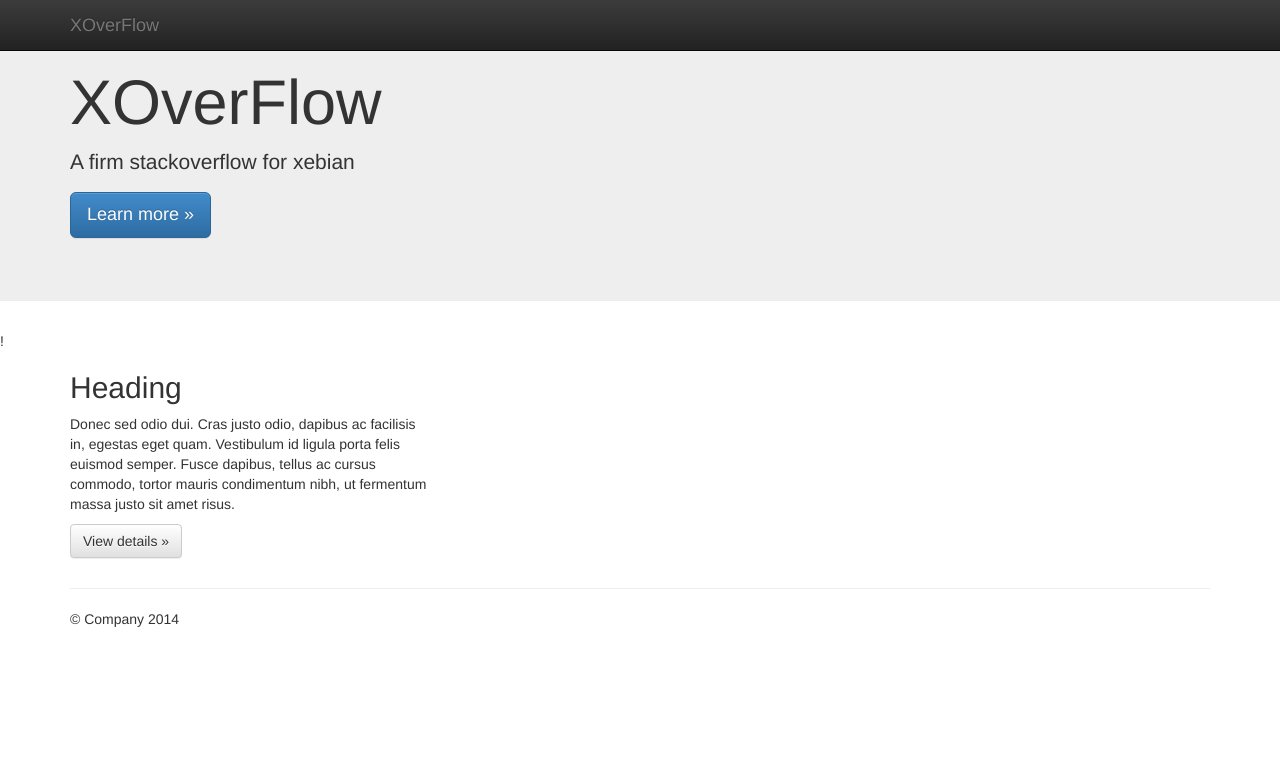
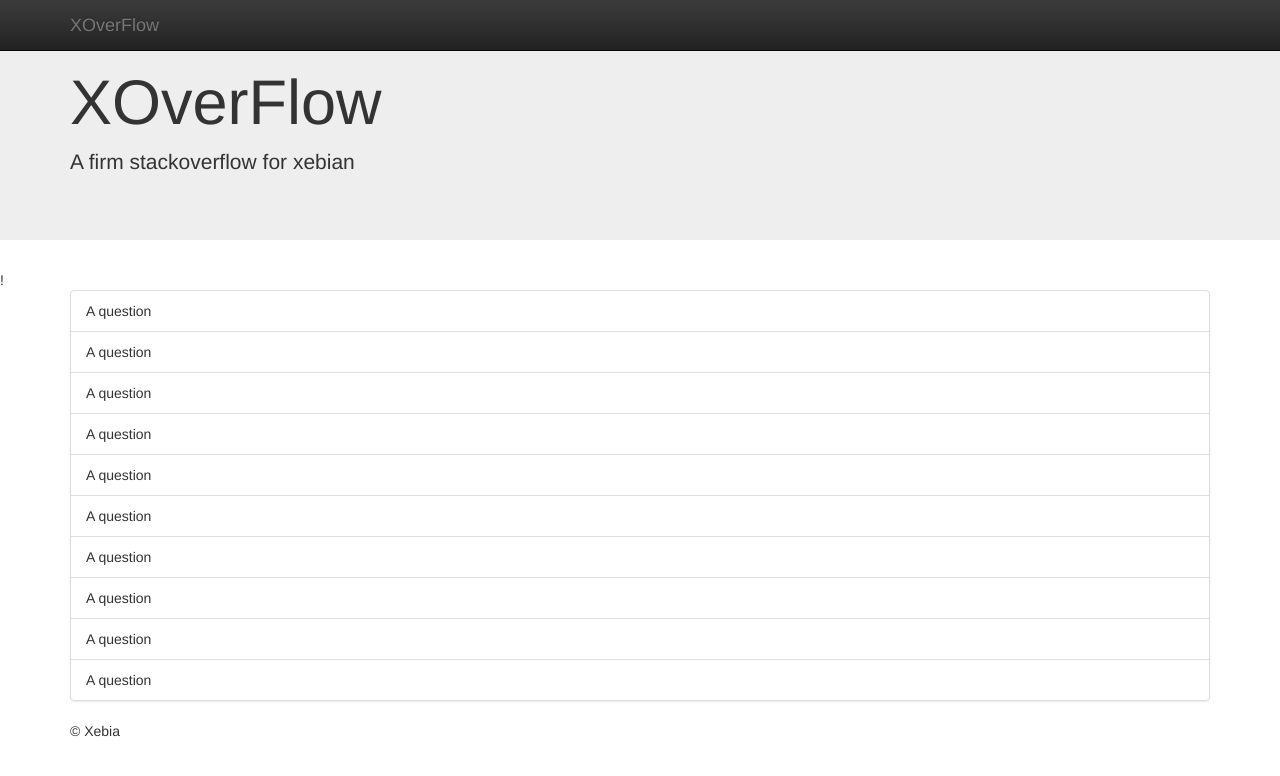
Before and after one commit to publicissapient-france/XOverflow, a plain HTML site: page src/main/resources/index.html in a window 1280 px wide. Drawn offline with nearby package versions, Linux system fonts and the light colour scheme; a script that the page names is missing; files whose address does not match are found by name.

Commit message:
add bootstrap resource + bootstrap template

```diff
--- a/src/main/resources/index.html
+++ b/src/main/resources/index.html
@@ -35,24 +35,26 @@
         <div class="container">
             <h1>XOverFlow</h1>
             <p>A firm stackoverflow for xebian</p>
-            <p><a class="btn btn-primary btn-lg" role="button">Learn more &raquo;</a></p>
         </div>
     </div>
 !
     <div class="container">
-        <!-- Example row of columns -->
-        <div class="row">
-            <div class="col-md-4">
-                <h2>Heading</h2>
-                <p>Donec sed odio dui. Cras justo odio, dapibus ac facilisis in, egestas eget quam. Vestibulum id ligula porta felis euismod semper. Fusce dapibus, tellus ac cursus commodo, tortor mauris condimentum nibh, ut fermentum massa justo sit amet risus.</p>
-                <p><a class="btn btn-default" href="#" role="button">View details &raquo;</a></p>
-            </div>
-        </div>
+        <ul class="list-group">
+            <li class="list-group-item">A question</li>
+            <li class="list-group-item">A question</li>
+            <li class="list-group-item">A question</li>
+            <li class="list-group-item">A question</li>
+            <li class="list-group-item">A question</li>
+            <li class="list-group-item">A question</li>
+            <li class="list-group-item">A question</li>
+            <li class="list-group-item">A question</li>
+            <li class="list-group-item">A question</li>
+            <li class="list-group-item">A question</li>
+        </ul>
 
-        <hr>
 
         <footer>
-            <p>&copy; Company 2014</p>
+            <p>&copy; Xebia</p>
         </footer>
     </div> <!-- /container -->
 
```
